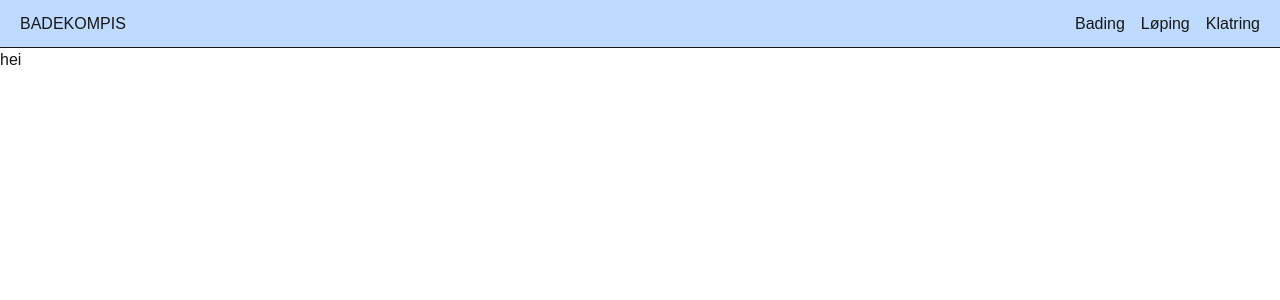
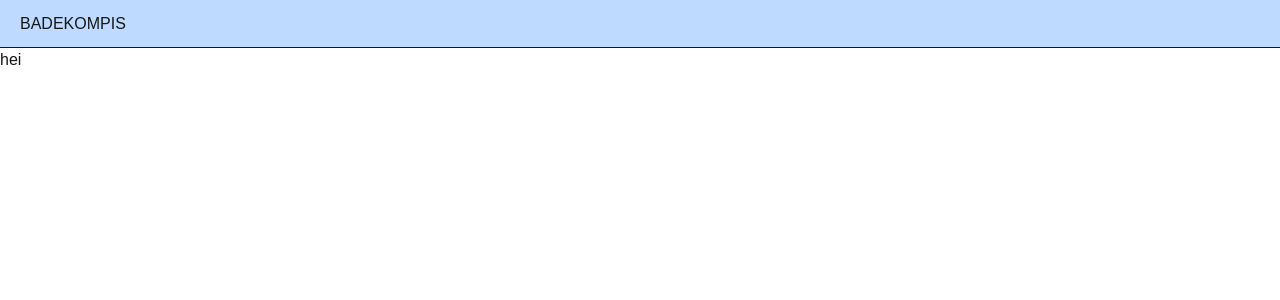
Before and after one commit to KaroGil/webathon, a Next.js app: page / in a window 1280 px wide. Shown: the top 300 px of the page. Built offline with nearby package versions, Linux system fonts and the light colour scheme.

Commit message:
Fix slug

```diff
--- a/app/[slug]/page.tsx
+++ /dev/null
@@ -1,11 +0,0 @@
-interface Props {
-  params: {
-    slug: string;
-  };
-}
-
-export default async function HobbyPage({ params }: Props) {
-  const { slug } = params;
-
-  return <div>{slug}</div>;
-}
--- /dev/null
+++ b/app/hobbies/[slug]/page.tsx
@@ -0,0 +1,10 @@
+interface PageProps {
+  params: Promise<{
+    slug: string;
+  }>;
+}
+
+export default async function HobbyPage({ params }: PageProps) {
+  const { slug } = await params;
+  return <div className="capitalize">{`${slug}kompis`}</div>;
+}
--- a/app/login/page.tsx
+++ b/app/login/page.tsx
@@ -0,0 +1,3 @@
+export default function LogIn() {
+  return <div>login</div>;
+}
--- a/components/header.tsx
+++ b/components/header.tsx
@@ -1,17 +1,9 @@
 import Link from "next/link";
-import { hobbies } from "./hobbies";
 
 export function Header() {
   return (
     <div className="w-full h-12 flex px-5 items-center justify-between bg-blue-200 border-b">
-       <Link href="/">BADEKOMPIS</Link>
-      <div className="space-x-4">
-        {hobbies.map((h: string) => (
-          <Link key={h} href={`/${h}`}>
-            {h}
-          </Link>
-        ))}
-      </div>
+      <Link href="/">BADEKOMPIS</Link>
     </div>
   );
 }
--- a/components/hobbies.ts
+++ b/components/hobbies.ts
@@ -1 +1,8 @@
-export const hobbies = ["Bading", "Løping", "Klatring"];
+export type Hobby = { name: string; slug: string };
+
+export const hobbies = [
+  { name: "Bading", slug: "bading" },
+  { name: "Fotball", slug: "fotball" },
+  { name: "Ski", slug: "ski" },
+  { name: "Klatring", slug: "klatring" },
+];
```
